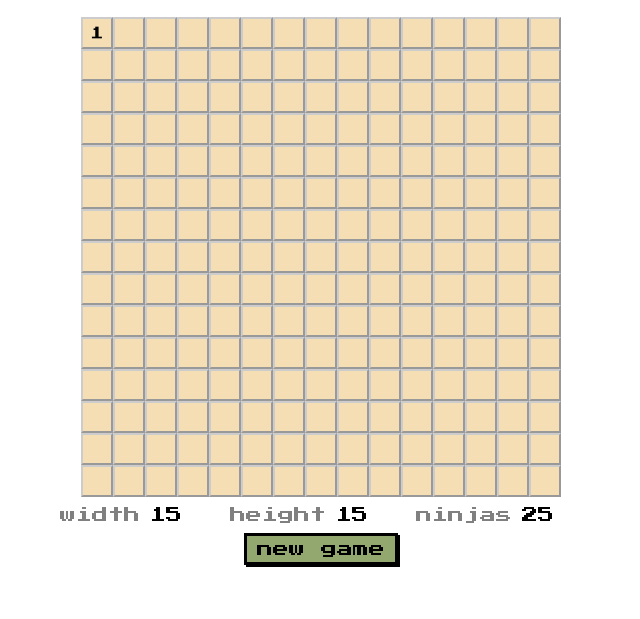
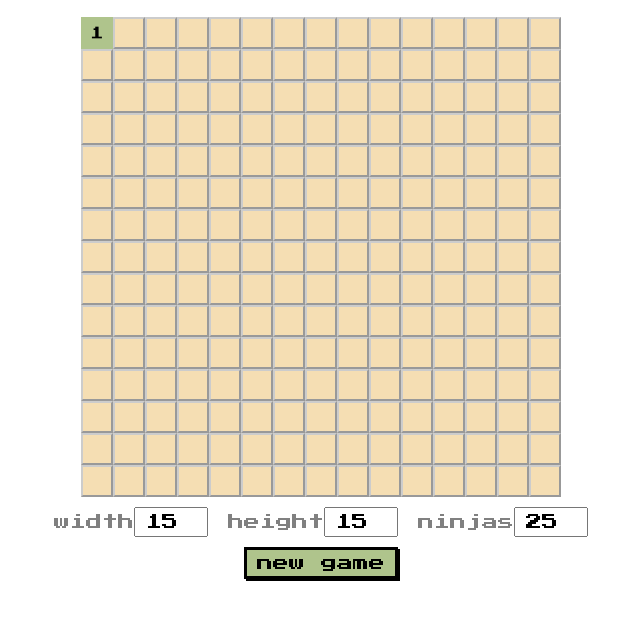
Before and after one commit to Wogrim/Dojo-Sweeper, a plain HTML site: page index.html in a window 1280 px wide. Both pictures are taken after a click on the button 416 px from the left and 80 px from the top of the page. Shown: the part 47-666 px from the top of the page, without its empty margins (319-959 px from the left). Drawn offline with Linux system fonts and the light colour scheme.

Commit message:
improve revealed logic and graphics

```diff
--- a/game.css
+++ b/game.css
@@ -18,7 +18,7 @@ h2 {
     flex-wrap: wrap;
 }
 
-.tatami {
+#the-dojo button {
     background-color: wheat;
     height: 32px;
     width: 32px;
@@ -27,19 +27,29 @@ h2 {
     border-bottom: 2px solid #999;
 }
 
-.tatami:active {
+#the-dojo button:active {
     border: 2px solid #999;
     border-right: 2px solid #ccc;
     border-bottom: 2px solid #ccc;
 }
 
-button.marked {
+#the-dojo button.revealed {
+    background-color: rgb(175, 196, 140);
+    border: none;
+}
+
+#the-dojo button.revealed:active
+{
+    border: none;
+}
+
+#the-dojo button.marked {
     background-color: rgb(236, 88, 88);
 }
 
 #settings
 {
-    margin: 0 auto;
+    margin: 5px auto;
     display: flex;
     justify-content: center;
 }
@@ -58,12 +68,11 @@ button.marked {
 #settings input
 {
     width: 50px;
-    border: none;
 }
 
 button#newgame
 {
-    background-color: rgb(147, 168, 111);
+    background-color: rgb(175, 196, 140);
     border: 3px solid black;
     box-shadow: 2px 2px 0px black;
     display: block;
--- a/game.js
+++ b/game.js
@@ -6,11 +6,11 @@ var width_input = document.querySelector("#width");
 var height_input = document.querySelector("#height");
 var ninjas_input = document.querySelector("#ninjas");
 
-function howMany(i, j, element) {
+function leftclick(i, j, element) {
   // console.log({ i, j });
 
-  // if the square is marked, don't do anything
-  if (element.classList.contains("marked"))
+  // if the square is marked or already revealed, don't do anything
+  if (element.classList.contains("marked") || element.classList.contains("revealed"))
     return;
 
   // lose condition
@@ -30,28 +30,34 @@ function howMany(i, j, element) {
   for (var i2 = imin; i2 <= imax; i2++)
     for (var j2 = jmin; j2 <= jmax; j2++)
       sum += theDojo[i2][j2];
-  // put number of nearby ninjas on the button
-  element.innerText = sum;
+  // put number of nearby ninjas on the button unless zero
+  element.innerText = sum > 0? sum : "";
+  //add "revealed" class to button for different color
+  element.classList.add("revealed");
 
   // if there are no nearby ninjas, reveal adjacent squares
-  // by recursively calling the howMany() function
+  // by recursively calling the leftclick() function
   if (sum == 0) {
     for (var i2 = imin; i2 <= imax; i2++)
       for (var j2 = jmin; j2 <= jmax; j2++) {
         // get a reference to the nearby button
         // using :nth-child because the buttons are placed in the div
-        // in a loop
+        // in a loop so we can calculate based on i and j
         var button = document.querySelector("#the-dojo > button:nth-child(" + (i2 * theDojo[i2].length + j2 + 1) + ")");
         // reveal the square only if it is not already revealed
         // (or else infinite recursion)
-        if(button.innerText === "")
-          howMany(i2,j2,button);
+        if(!button.classList.contains("revealed"))
+          leftclick(i2,j2,button);
       }
   }
 }
 
 function rightclick(element)
 {
+  //don't let the user mark buttons that are already revealed
+  if(element.classList.contains("revealed"))
+    return;
+
   // mark or unmark the square via class for special CSS styling
   if(element.classList.contains("marked"))
   {
@@ -94,7 +100,7 @@ function render(theDojo) {
   var result = "";
   for (var i = 0; i < theDojo.length; i++) {
     for (var j = 0; j < theDojo[i].length; j++) {
-      result += `<button class="tatami" onclick="howMany(${i}, ${j}, this)" oncontextmenu="rightclick(this);return false;"></button>`;
+      result += `<button onclick="leftclick(${i}, ${j}, this)" oncontextmenu="rightclick(this);return false;"></button>`;
     }
   }
   return result;
```
